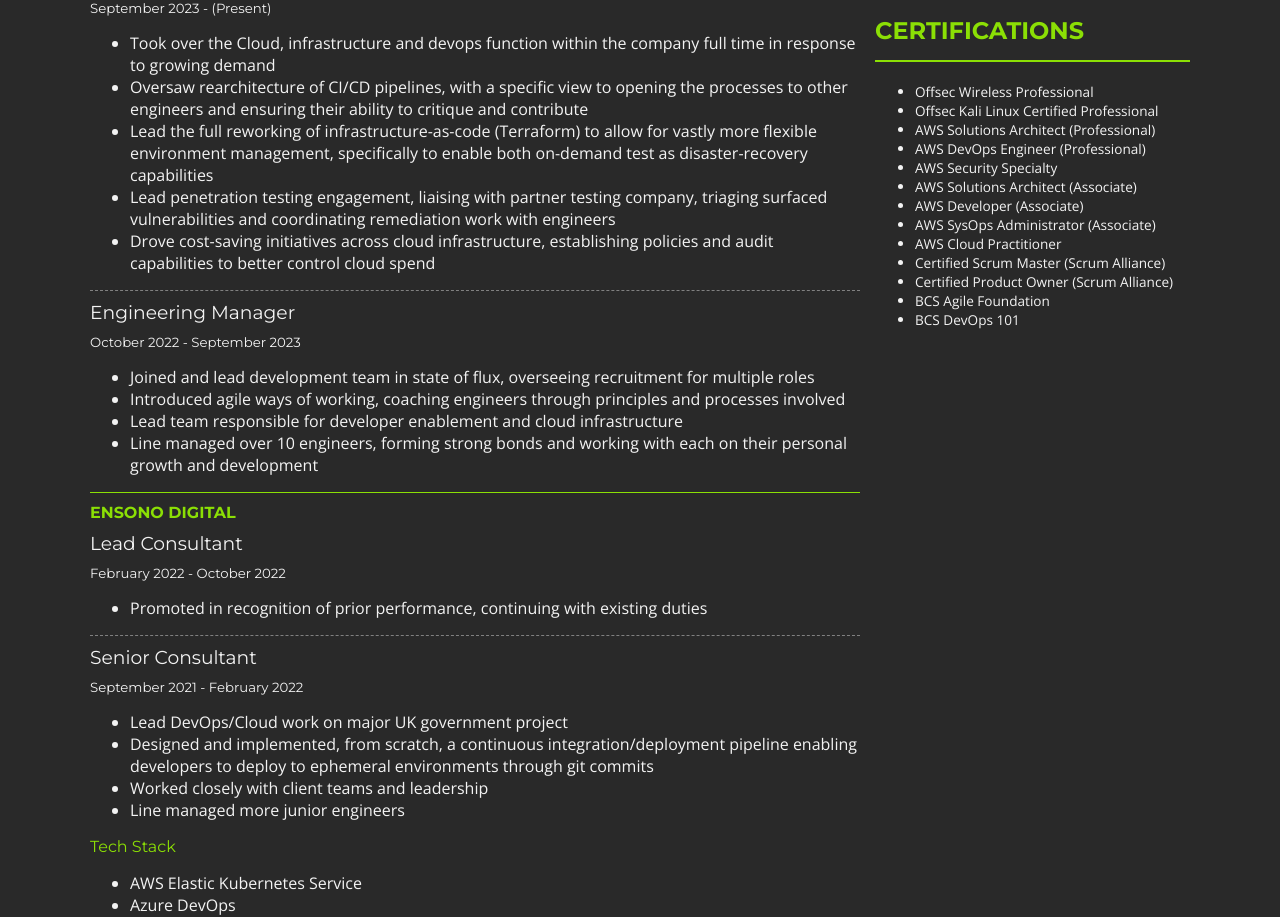
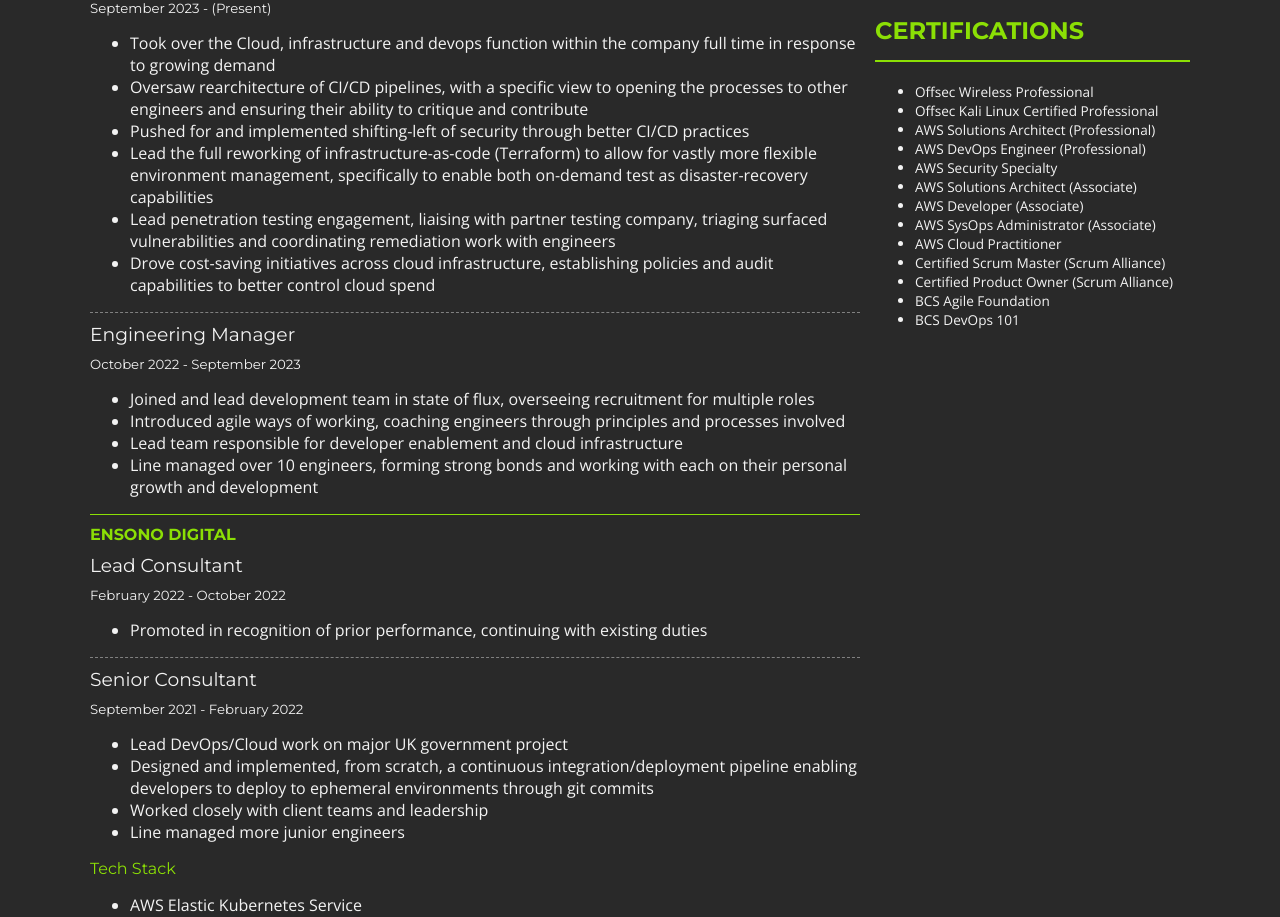
Before and after one commit to rjcoupe/cv, an Angular app: page / in a window 1280 px wide. Shown: the part 1100-2017 px from the top of the page. Built offline with nearby package versions, Linux system fonts and the light colour scheme.

Commit message:
Added shifting left of security work

```diff
--- a/src/app/experience/experience.component.ts
+++ b/src/app/experience/experience.component.ts
@@ -25,6 +25,7 @@
       bullets: [
         "Took over the Cloud, infrastructure and devops function within the company full time in response to growing demand",
         "Oversaw rearchitecture of CI/CD pipelines, with a specific view to opening the processes to other engineers and ensuring their ability to critique and contribute",
+	"Pushed for and implemented shifting-left of security through better CI/CD practices",
         "Lead the full reworking of infrastructure-as-code (Terraform) to allow for vastly more flexible environment management, specifically to enable both on-demand test as disaster-recovery capabilities",
 	"Lead penetration testing engagement, liaising with partner testing company, triaging surfaced vulnerabilities and coordinating remediation work with engineers",
         "Drove cost-saving initiatives across cloud infrastructure, establishing policies and audit capabilities to better control cloud spend"
```
